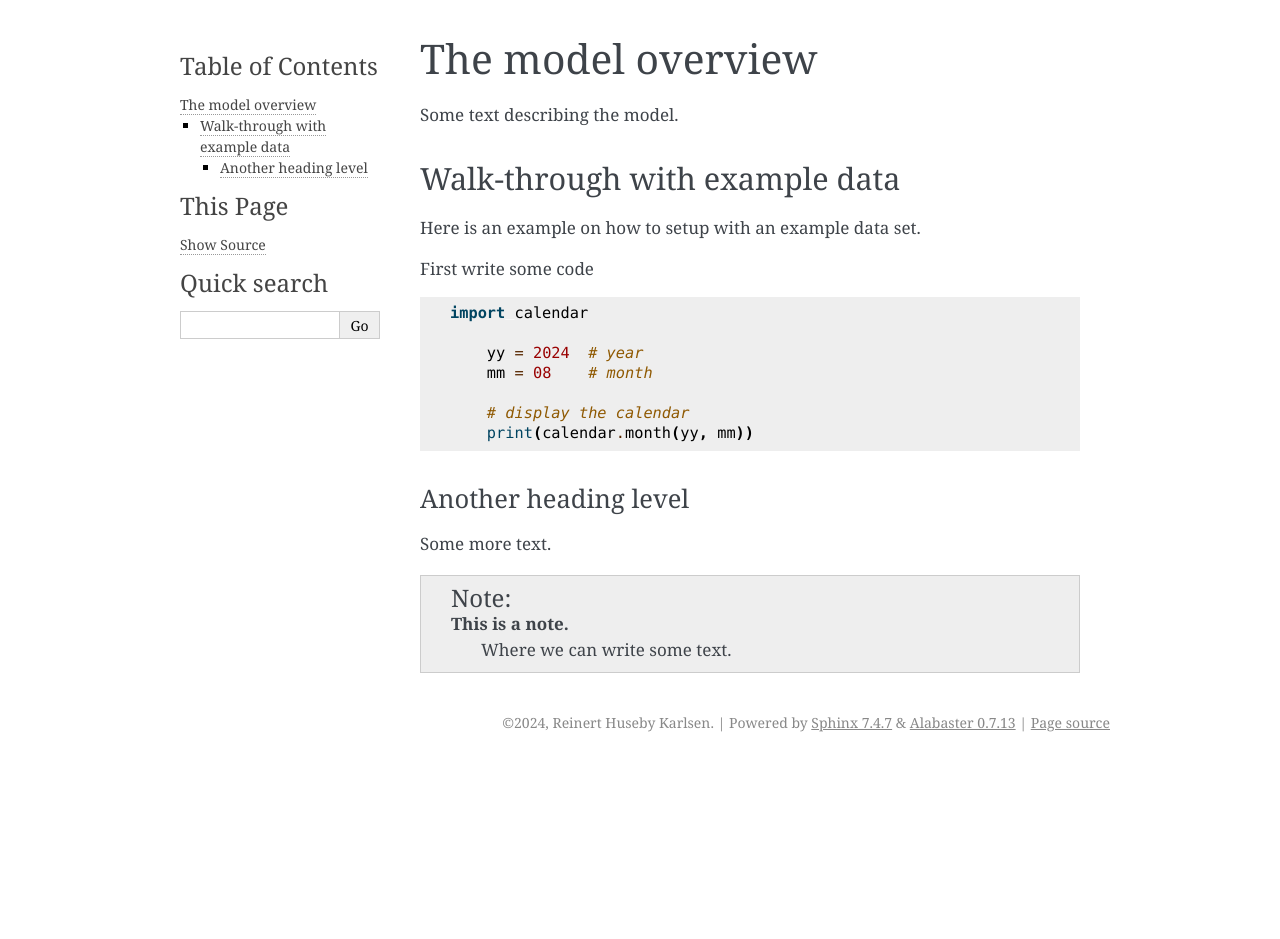
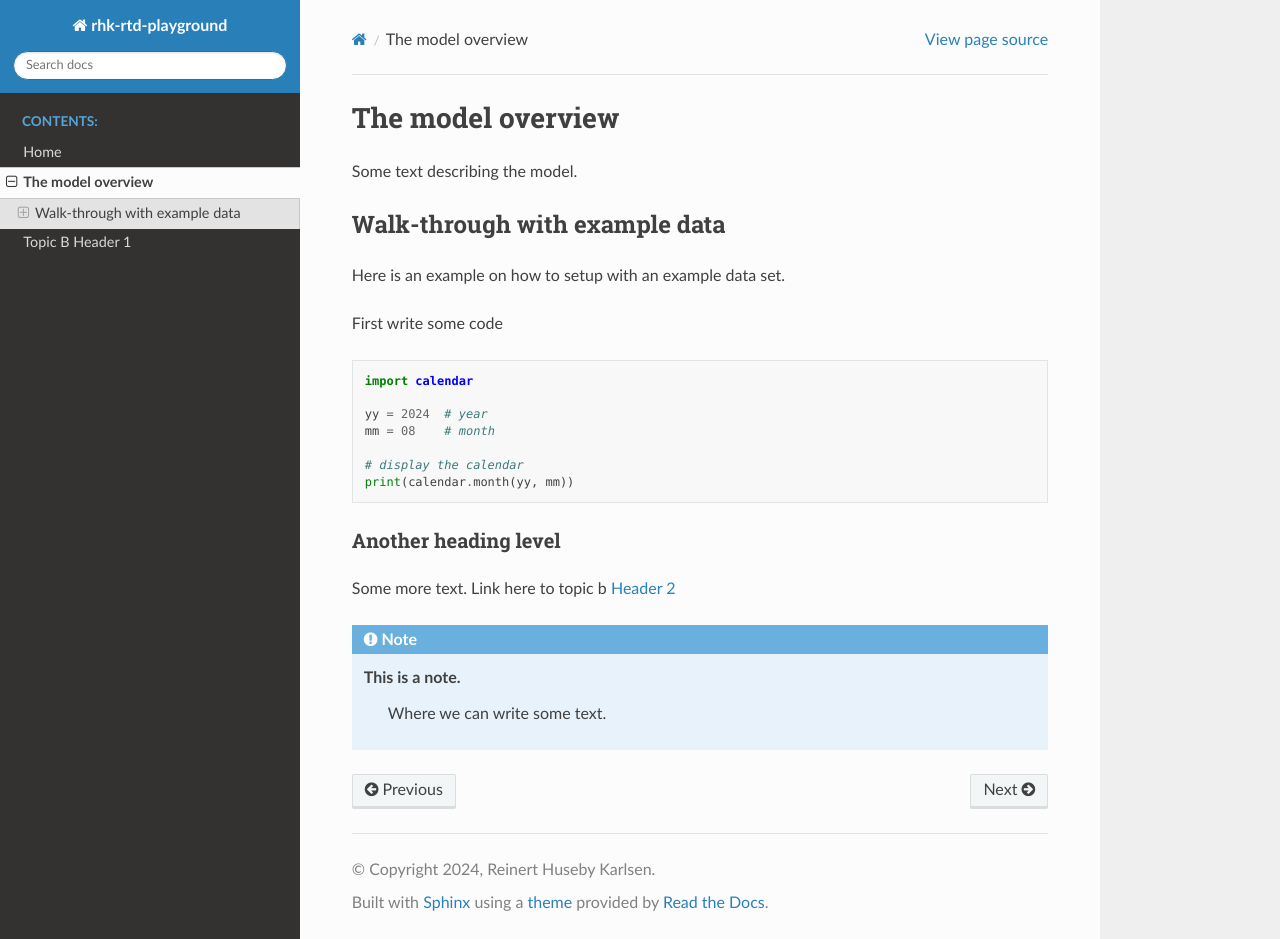
Before and after one commit to rhkarls/rtd-playground, a Sphinx documentation site: the page built from docs/topic_A/topic-a-index.rst, in a window 1280 px wide and 939 px high. Built offline with Sphinx 7.4.7 and the Read the Docs theme 2.0.0, drawn with Linux system fonts in a browser that asks for light colours.

Commit message:
adding topics and links to subproject. rtd theme

```diff
--- a/docs/conf.py
+++ b/docs/conf.py
@@ -13,15 +13,26 @@ author = 'Reinert Huseby Karlsen'
 # -- General configuration ---------------------------------------------------
 # https://www.sphinx-doc.org/en/master/usage/configuration.html#general-configuration
 
-extensions = ["myst_parser"]
+extensions = ["myst_parser", "sphinx.ext.intersphinx"]
 
 templates_path = ['_templates']
 exclude_patterns = ['_build', 'Thumbs.db', '.DS_Store']
 
+intersphinx_mapping = {
+    "sondera": ("https://rhk-rtd-playground.readthedocs.io/projects/sondera-subproject/en/latest/", None),
+}
+
+# We recommend adding the following config value.
+# Sphinx defaults to automatically resolve *unresolved* labels using all your Intersphinx mappings.
+# This behavior has unintended side-effects, namely that documentations local references can
+# suddenly resolve to an external location.
+# See also:
+# https://www.sphinx-doc.org/en/master/usage/extensions/intersphinx.html#confval-intersphinx_disabled_reftypes
+intersphinx_disabled_reftypes = ["*"]
 
 
 # -- Options for HTML output -------------------------------------------------
 # https://www.sphinx-doc.org/en/master/usage/configuration.html#options-for-html-output
 
-html_theme = 'alabaster'
+html_theme = 'sphinx_rtd_theme'
 html_static_path = ['_static']
--- a/docs/topic_A/topic-a-index.rst
+++ b/docs/topic_A/topic-a-index.rst
@@ -18,18 +18,18 @@ First write some code
 
     import calendar
 
-	yy = 2024  # year
-	mm = 08    # month
+    yy = 2024  # year
+    mm = 08    # month
 
-	# display the calendar
-	print(calendar.month(yy, mm))
+    # display the calendar
+    print(calendar.month(yy, mm))
 
 
 
 Another heading level
 ---------------------
 
-Some more text.
+Some more text. Link here to topic b :ref:`header2-label`
 
 .. note::
 
--- /dev/null
+++ b/docs/topic_B/topic-b-index.md
@@ -0,0 +1,14 @@
+# Topic B Header 1
+
+Some **text**!
+
+(header2-label)=
+## Header 2
+
+### Header 3
+
+Link here to topic a {ref}`topic-a-overview`
+
+#### Header 4
+
+Cross reference to [2nd header](#header2-label)
```
Also changed, not shown: docs/index.rst (+19 -10 lines).
